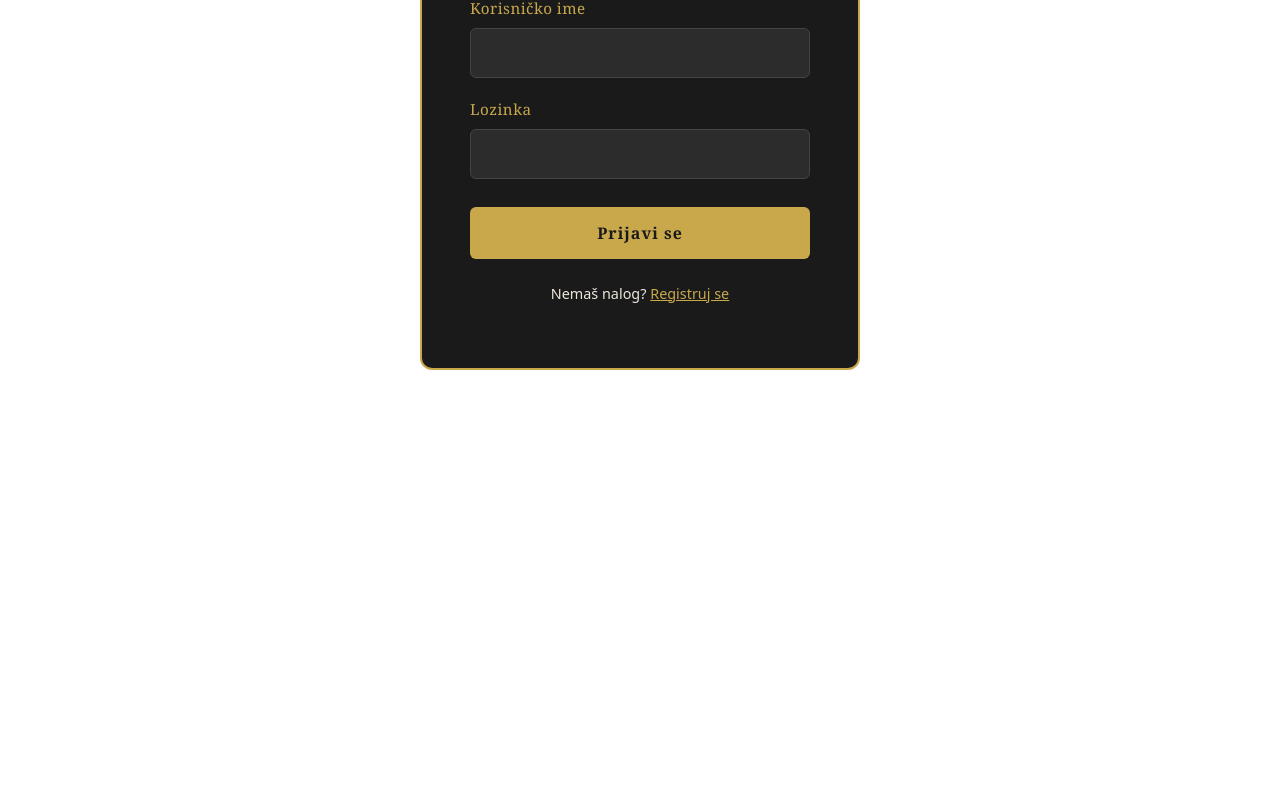
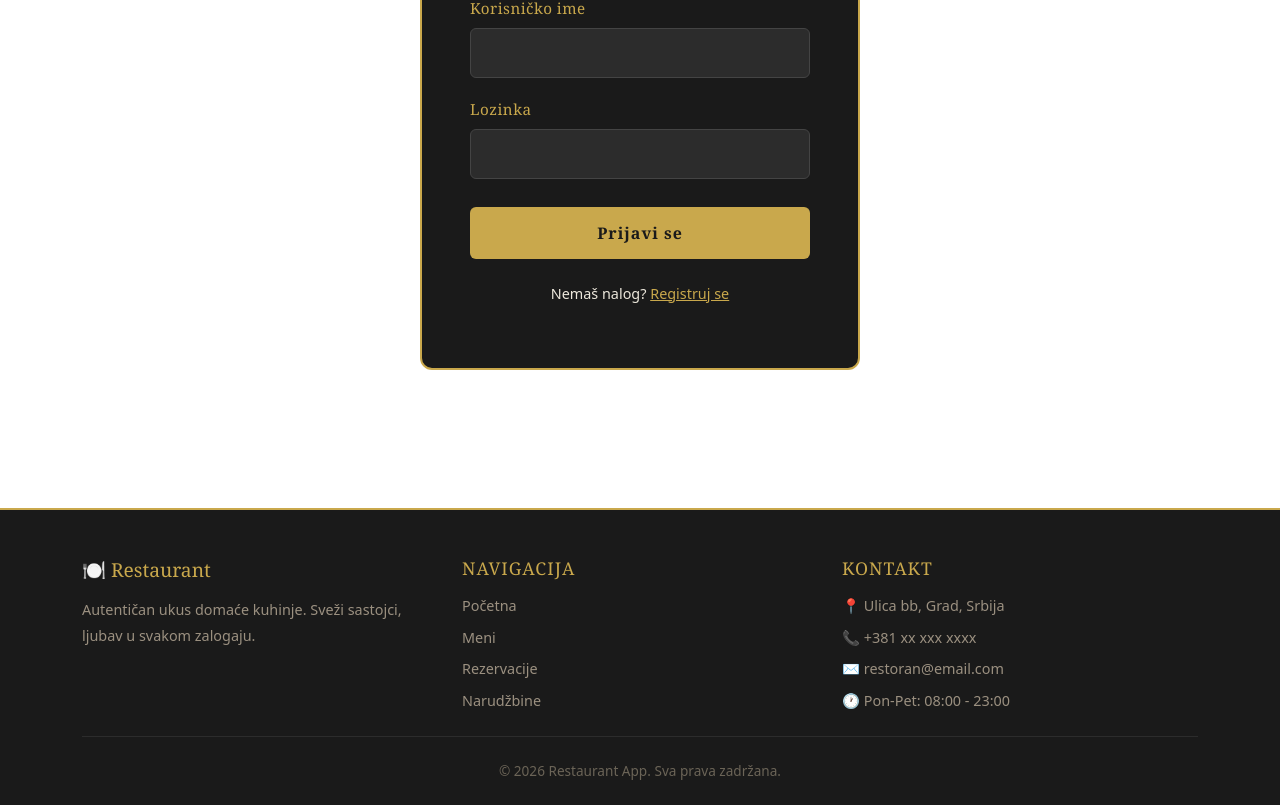
Before and after one commit to URIS-2025/uris-2025-26-project-assignment-restaurantteam, a React (Vite) app: page /login in a window 1280 px wide. Shown: the part 318-1123 px from the top of the page. Before the commit the page ends 800 px from the top, so only its background shows below. Built offline with nearby package versions, Linux system fonts and the light colour scheme.

Commit message:
Design - Footer

```diff
--- a/src/App.jsx
+++ b/src/App.jsx
@@ -2,6 +2,7 @@ import { BrowserRouter, Routes, Route } from 'react-router-dom'
 import { AuthProvider } from './context/AuthContext'
 import Navbar from './components/Navbar'
 import ProtectedRoute from './components/ProtectedRoute'
+import Footer from './components/Footer'
 import HomePage from './pages/HomePage'
 import LoginPage from './pages/LoginPage'
 import RegisterPage from './pages/RegisterPage'
@@ -32,6 +33,7 @@ function App() {
             } />
           </Routes>
         </div>
+        <Footer />
       </BrowserRouter>
     </AuthProvider>
   )
--- /dev/null
+++ b/src/components/Footer.jsx
@@ -0,0 +1,79 @@
+function Footer() {
+  return (
+    <footer style={{
+      backgroundColor: '#1a1a1a',
+      borderTop: '2px solid #c9a84c',
+      padding: '48px 0 24px',
+      marginTop: '80px'
+    }}>
+      <div className="container">
+        <div className="row g-4 mb-4">
+
+          {/* O nama */}
+          <div className="col-md-4">
+            <h5 style={{ color: '#c9a84c', fontFamily: 'Georgia, serif', marginBottom: '16px', fontSize: '1.2rem' }}>
+              🍽️ Restaurant
+            </h5>
+            <p style={{ color: '#9b9080', fontSize: '0.9rem', lineHeight: '1.8' }}>
+              Autentičan ukus domaće kuhinje. Sveži sastojci, ljubav u svakom zalogaju.
+            </p>
+          </div>
+
+          {/* Linkovi */}
+          <div className="col-md-4">
+            <h5 style={{ color: '#c9a84c', fontFamily: 'Georgia, serif', marginBottom: '16px', fontSize: '1.1rem', letterSpacing: '1px' }}>
+              NAVIGACIJA
+            </h5>
+            <div style={{ display: 'flex', flexDirection: 'column', gap: '10px' }}>
+              {[
+                { label: 'Početna', href: '/' },
+                { label: 'Meni', href: '/menu' },
+                { label: 'Rezervacije', href: '/reservations' },
+                { label: 'Narudžbine', href: '/orders' }
+              ].map((link, i) => (
+                <a key={i} href={link.href} style={{
+                  color: '#9b9080',
+                  textDecoration: 'none',
+                  fontSize: '0.9rem',
+                  transition: 'color 0.2s'
+                }}
+                  onMouseEnter={e => e.target.style.color = '#c9a84c'}
+                  onMouseLeave={e => e.target.style.color = '#9b9080'}>
+                  {link.label}
+                </a>
+              ))}
+            </div>
+          </div>
+
+          {/* Kontakt */}
+          <div className="col-md-4">
+            <h5 style={{ color: '#c9a84c', fontFamily: 'Georgia, serif', marginBottom: '16px', fontSize: '1.1rem', letterSpacing: '1px' }}>
+              KONTAKT
+            </h5>
+            <div style={{ display: 'flex', flexDirection: 'column', gap: '10px' }}>
+              {[
+                { icon: '📍', text: 'Ulica bb, Grad, Srbija' },
+                { icon: '📞', text: '+381 xx xxx xxxx' },
+                { icon: '✉️', text: 'restoran@email.com' },
+                { icon: '🕐', text: 'Pon-Pet: 08:00 - 23:00' }
+              ].map((item, i) => (
+                <p key={i} style={{ color: '#9b9080', fontSize: '0.9rem', margin: 0 }}>
+                  {item.icon} {item.text}
+                </p>
+              ))}
+            </div>
+          </div>
+        </div>
+
+        {/* Divider */}
+        <div style={{ borderTop: '1px solid #2c2c2c', paddingTop: '24px', textAlign: 'center' }}>
+          <p style={{ color: '#6b6457', fontSize: '0.85rem', margin: 0 }}>
+            © 2026 Restaurant App. Sva prava zadržana.
+          </p>
+        </div>
+      </div>
+    </footer>
+  )
+}
+
+export default Footer
```
